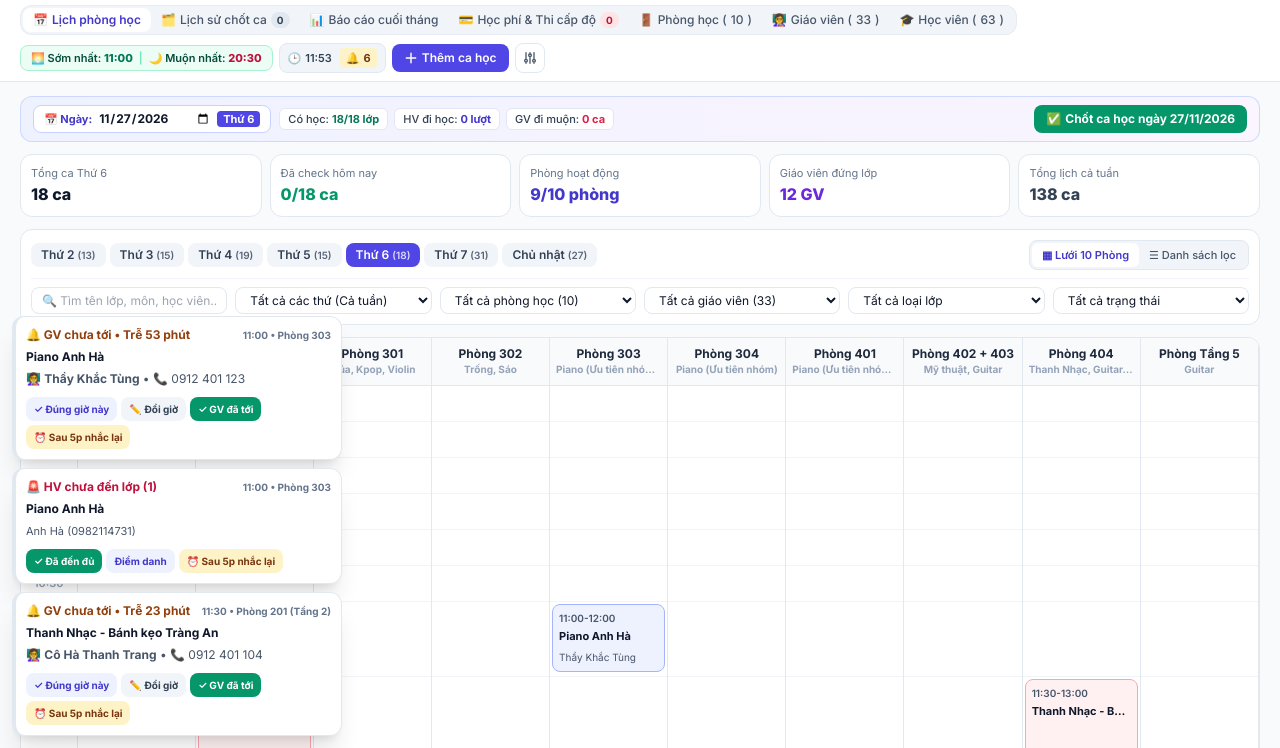
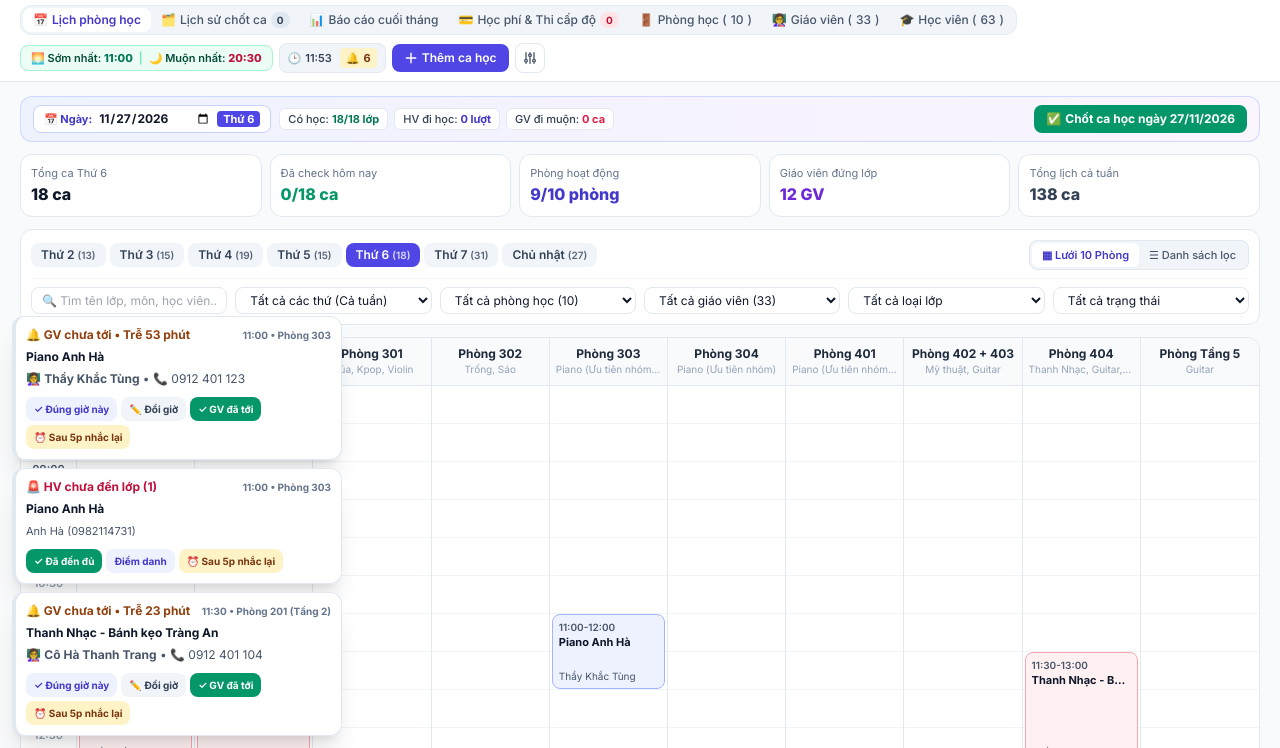
Before and after one commit to muse230201/lich-music-talent, a plain HTML site: page index.html in a window 1280 px wide. Shown: the part 52-800 px from the top of the page. Drawn offline with nearby package versions, Linux system fonts and the light colour scheme.

```diff
--- a/index.html
+++ b/index.html
@@ -1437,76 +1437,148 @@
       const classes = getFilteredClasses(true);
       const isSameDay = getDayNameFromDateStr(state.workingDate) === state.selectedDay;
 
+      const START_MIN = 8 * 60;  // 08:00
+      const END_MIN = 21 * 60 + 30; // 21:30
+      const SLOT_MINS = 30;
+      const SLOT_HEIGHT = 38; // 38px cho mỗi 30 phút -> liền mạch tuyệt đối
       const slots = [];
-      for (let m = 8 * 60; m <= 21 * 60; m += 30) {
-        slots.push(minToTime(m));
-      }
-
-      let html = `<table class="w-full border-collapse table-fixed">
-        <thead class="sticky top-0 z-20 bg-slate-50 border-b border-slate-200">
-          <tr>
-            <th class="w-14 py-2 px-1 text-center text-[11px] font-bold text-slate-500 border-r border-slate-200 sticky left-0 bg-slate-50 z-30">GIỜ</th>
+      for (let m = START_MIN; m < END_MIN; m += SLOT_MINS) {
+        slots.push(m);
+      }
+      const totalGridHeight = slots.length * SLOT_HEIGHT;
+
+      // Tính toán cột phụ nếu trong cùng 1 phòng có 2 ca trùng giờ nhau
+      function layoutRoomEvents(roomClasses) {
+        const items = roomClasses.map(cl => {
+          const eff = isSameDay ? getEffectiveClassTime(cl) : { start: cl.start, end: cl.end };
+          const s = Math.max(START_MIN, timeToMin(eff.start));
+          const e = Math.min(END_MIN, Math.max(s + 15, timeToMin(eff.end)));
+          return { cl, eff, s, e, col: 0, totalCols: 1 };
+        }).sort((a, b) => a.s - b.s || (b.e - b.s) - (a.e - a.s));
+
+        // Gom nhóm các ca giao nhau theo thời gian
+        const clusters = [];
+        items.forEach(item => {
+          let placedCluster = null;
+          for (const cluster of clusters) {
+            if (cluster.some(other => item.s < other.e && item.e > other.s)) {
+              placedCluster = cluster;
+              break;
+            }
+          }
+          if (placedCluster) placedCluster.push(item);
+          else clusters.push([item]);
+        });
+
+        clusters.forEach(cluster => {
+          const colsEnd = [];
+          cluster.forEach(item => {
+            let colIdx = colsEnd.findIndex(endTime => endTime <= item.s);
+            if (colIdx === -1) {
+              colIdx = colsEnd.length;
+              colsEnd.push(item.e);
+            } else {
+              colsEnd[colIdx] = item.e;
+            }
+            item.col = colIdx;
+          });
+          const maxCols = colsEnd.length;
+          cluster.forEach(item => { item.totalCols = maxCols; });
+        });
+
+        return items;
+      }
+
+      let html = `
+        <div class="w-full">
+          <!-- Header tên các phòng -->
+          <div class="flex sticky top-0 z-20 bg-slate-50 border-b border-slate-200">
+            <div class="w-14 shrink-0 py-2 px-1 text-center text-[11px] font-bold text-slate-500 border-r border-slate-200 sticky left-0 bg-slate-50 z-30">
+              GIỜ
+            </div>
+            <div class="flex-1 grid" style="grid-template-columns: repeat(${visibleRooms.length}, minmax(112px, 1fr));">
               ${visibleRooms.map(r => `
-              <th class="py-2 px-1.5 text-center border-r border-slate-200 align-top">
+                <div class="py-2 px-1.5 text-center border-r border-slate-200 last:border-r-0 overflow-hidden">
                   <div class="font-bold text-xs text-slate-800 truncate">${escapeHtml(r.name)}</div>
                   <div class="text-[10px] text-slate-400 truncate">${escapeHtml(r.subjects || r.floor)}</div>
-              </th>
+                </div>
               `).join('')}
-          </tr>
-        </thead>
-        <tbody>`;
-
-      slots.forEach(slotTime => {
-        const sMin = timeToMin(slotTime);
-        html += `<tr class="border-b border-slate-100 h-9 hover:bg-slate-50/40">
-          <td class="px-1 text-center text-[11px] font-semibold text-slate-400 border-r border-slate-200 sticky left-0 bg-white z-10">${slotTime}</td>`;
-
-        visibleRooms.forEach(room => {
-          const startingClasses = classes.filter(c => {
-            if (c.room !== room.name) return false;
-            const eff = isSameDay ? getEffectiveClassTime(c) : { start: c.start, end: c.end };
-            const cm = timeToMin(eff.start);
-            return cm >= sMin && cm < sMin + 30;
-          });
-
-          html += `<td onclick="openClassForm('${state.selectedDay}', '${escapeHtml(room.name)}', '${slotTime}')" class="p-0.5 border-r border-slate-200 align-top cursor-pointer hover:bg-indigo-50/30 relative">`;
-
-          startingClasses.forEach(cl => {
+            </div>
+          </div>
+
+          <!-- Thân lưới thời gian liền mạch -->
+          <div class="flex relative" style="height: ${totalGridHeight}px;">
+            <!-- Cột mốc giờ bên trái (dóng chuẩn vạch kẻ ngang) -->
+            <div class="w-14 shrink-0 border-r border-slate-200 sticky left-0 bg-white z-10 select-none">
+              ${slots.map(m => `
+                <div style="height: ${SLOT_HEIGHT}px;" class="border-b border-slate-100 relative">
+                  <span class="block text-center text-[11px] font-semibold ${m % 60 === 0 ? 'text-slate-600' : 'text-slate-400'} pt-0.5 leading-none">
+                    ${minToTime(m)}
+                  </span>
+                </div>
+              `).join('')}
+            </div>
+
+            <!-- Các cột phòng học -->
+            <div class="flex-1 grid" style="grid-template-columns: repeat(${visibleRooms.length}, minmax(112px, 1fr));">
+              ${visibleRooms.map(room => {
+                const roomClasses = classes.filter(c => c.room === room.name);
+                const laidOut = layoutRoomEvents(roomClasses);
+
+                const bgSlotsHtml = slots.map(m => `
+                  <div onclick="openClassForm('${state.selectedDay}', '${escapeHtml(room.name)}', '${minToTime(m)}')"
+                    style="height: ${SLOT_HEIGHT}px;"
+                    class="border-b border-slate-100 hover:bg-indigo-50/35 cursor-pointer transition-colors"
+                    title="Bấm để thêm ca lúc ${minToTime(m)} tại ${escapeHtml(room.name)}"></div>
+                `).join('');
+
+                const eventsHtml = laidOut.map(({ cl, eff, s, e, col, totalCols }) => {
                   const sty = getSubjectStyle(cl.subject);
                   const rec = isSameDay ? state.attendance[state.workingDate]?.[cl.id] : null;
-            const eff = isSameDay ? getEffectiveClassTime(cl) : { start: cl.start, end: cl.end };
                   const hasClass = rec ? rec.hasClass !== false : true;
                   const checked = isSameDay && isClassCheckedForDate(cl, state.workingDate);
                   const effTeacher = (rec && rec.hasSubstitute && rec.substituteTeacher) ? `${rec.substituteTeacher} (Thay)` : cl.teacher;
-            const spanSlots = Math.max(1, Math.round((timeToMin(eff.end) - timeToMin(eff.start)) / 30));
-            const heightPx = spanSlots * 36 - 4;
-
-            html += `
-              <div onclick="event.stopPropagation(); openClassDetail('${cl.id}')" style="min-height:${heightPx}px"
-                class="p-1.5 rounded-lg border ${hasClass ? `${sty.bg} ${sty.border}` : 'bg-slate-100 border-slate-300 opacity-65'} shadow-2xs hover:shadow transition cursor-pointer flex flex-col justify-between mb-0.5">
-                <div>
-                  <div class="flex items-center justify-between gap-1">
-                    <span class="text-[10px] font-semibold text-slate-600">${eff.start}-${eff.end}</span>
-                    <div class="flex items-center gap-1">
-                      ${checked ? `<span title="Đã check / điểm danh" class="w-4 h-4 rounded-full bg-emerald-500 text-white text-[10px] font-bold inline-flex items-center justify-center shadow-2xs">✓</span>` : ''}
-                      ${!hasClass ? `<span class="px-1.5 py-0.2 rounded bg-slate-400 text-white text-[9px] font-bold">Nghỉ</span>` :
-                        (rec && Number(rec.lateMinutes) > 0 ? `<span class="px-1.5 py-0.2 rounded bg-rose-600 text-white text-[9px] font-bold">-${rec.lateMinutes}p</span>` : '')}
-                    </div>
-                  </div>
-                  <div class="font-bold text-[11px] text-slate-900 truncate mt-0.5 ${!hasClass ? 'line-through text-slate-500' : ''}">${escapeHtml(cl.name)}</div>
-                </div>
-                <div class="text-[10px] text-slate-600 truncate">${escapeHtml(effTeacher)}</div>
+
+                  const topPx = ((s - START_MIN) / SLOT_MINS) * SLOT_HEIGHT;
+                  const heightPx = Math.max(24, ((e - s) / SLOT_MINS) * SLOT_HEIGHT - 1);
+                  const isCompact = heightPx < 48;
+                  const widthPct = 100 / totalCols;
+                  const leftPct = col * widthPct;
+
+                  return `
+                    <div onclick="event.stopPropagation(); openClassDetail('${cl.id}')"
+                      style="top: ${topPx}px; height: ${heightPx}px; left: calc(${leftPct}% + 2px); width: calc(${widthPct}% - 4px);"
+                      class="absolute z-10 ${isCompact ? 'px-1.5 py-0.5' : 'p-1.5'} rounded-lg border ${hasClass ? `${sty.bg} ${sty.border}` : 'bg-slate-100 border-slate-300 opacity-70'} shadow-2xs hover:shadow-md hover:z-20 transition cursor-pointer flex flex-col justify-between overflow-hidden">
+                      <div>
+                        <div class="flex items-center justify-between gap-1 leading-tight">
+                          <span class="text-[10px] font-semibold text-slate-600 truncate">${eff.start}-${eff.end}</span>
+                          <div class="flex items-center gap-0.5 shrink-0">
+                            ${checked ? `<span title="Đã check / điểm danh" class="w-3.5 h-3.5 rounded-full bg-emerald-500 text-white text-[9px] font-bold inline-flex items-center justify-center shadow-2xs">✓</span>` : ''}
+                            ${!hasClass ? `<span class="px-1 py-0 rounded bg-slate-400 text-white text-[9px] font-bold">Nghỉ</span>` :
+                              (rec && Number(rec.lateMinutes) > 0 ? `<span class="px-1 py-0 rounded bg-rose-600 text-white text-[9px] font-bold">-${rec.lateMinutes}p</span>` : '')}
+                          </div>
+                        </div>
+                        <div class="font-bold text-[11px] text-slate-900 truncate leading-tight ${isCompact ? 'mt-0' : 'mt-0.5'} ${!hasClass ? 'line-through text-slate-500' : ''}">
+                          ${escapeHtml(cl.name)}
+                        </div>
+                      </div>
+                      ${!isCompact ? `<div class="text-[10px] text-slate-600 truncate leading-tight">${escapeHtml(effTeacher)}</div>` : ''}
                     </div>
                   `;
-          });
-
-          html += `</td>`;
-        });
-
-        html += `</tr>`;
-      });
-
-      html += `</tbody></table>`;
+                }).join('');
+
+                return `
+                  <div class="relative border-r border-slate-200 last:border-r-0" style="height: ${totalGridHeight}px;">
+                    ${bgSlotsHtml}
+                    ${eventsHtml}
+                  </div>
+                `;
+              }).join('')}
+            </div>
+          </div>
+        </div>
+      `;
+
       document.getElementById('timetable-grid').innerHTML = html;
     }
 
```
Lines whose indentation alone changed are shown as unchanged.
